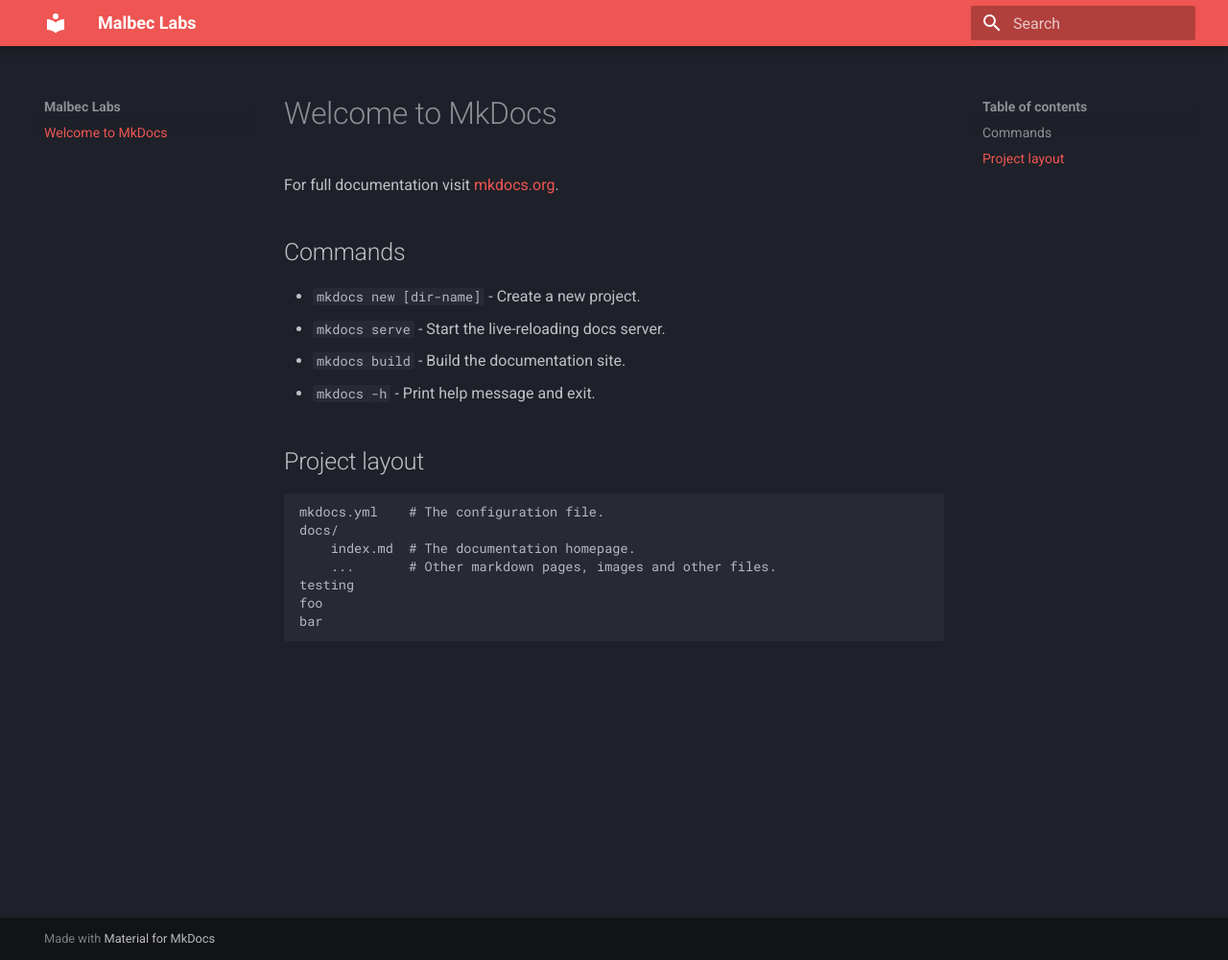
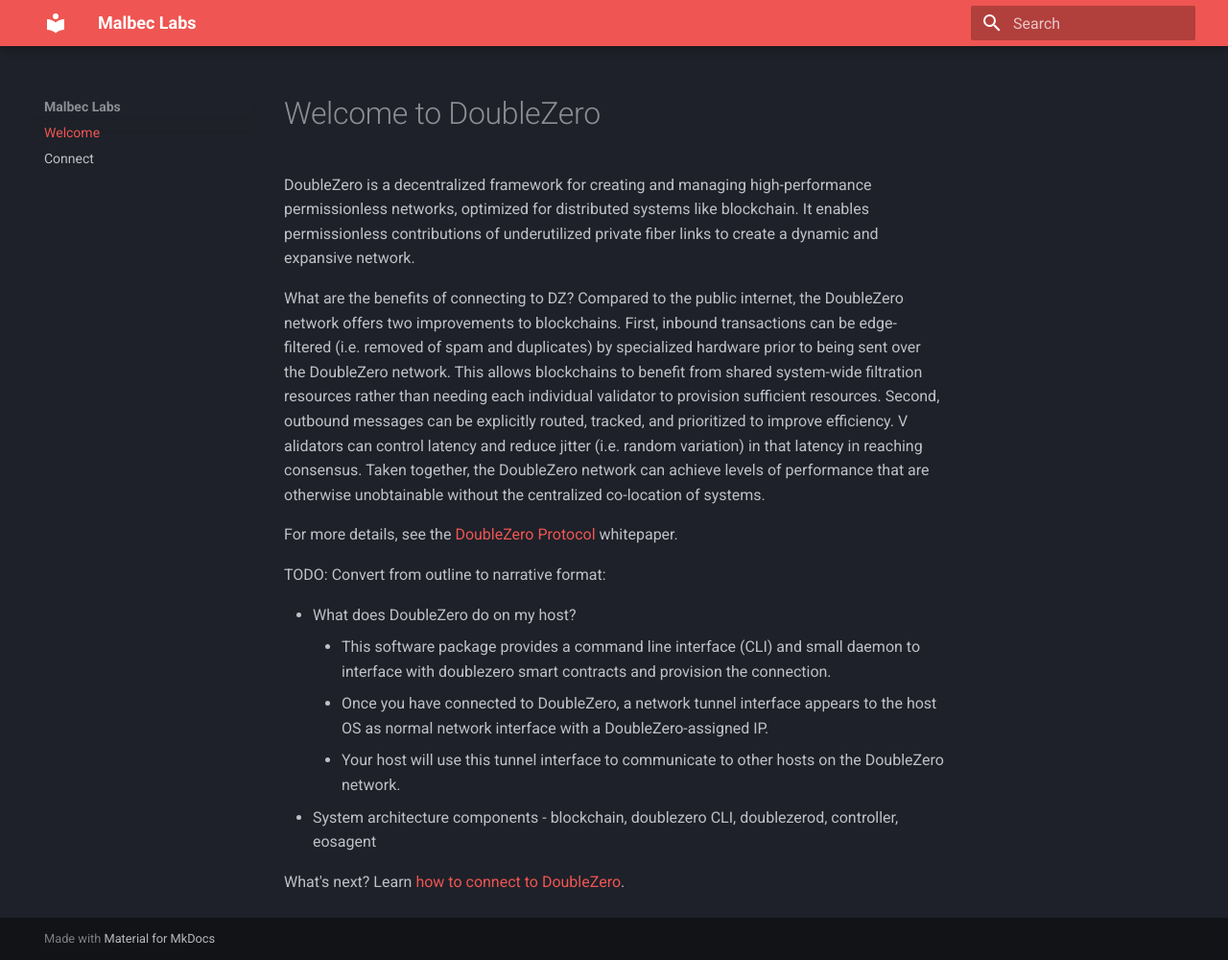
Before and after one commit to malbeclabs/docs, an MkDocs documentation site: the page built from docs/index.md, in a window 1280 px wide and 1000 px high. Shown: the whole window at 96% size. Built offline with MkDocs 1.6.1 and Material for MkDocs 9.7.7, drawn with Linux system fonts in a browser that asks for light colours.

Commit message:
Add content from doublezero repo

```diff
--- a/docs/index.md
+++ b/docs/index.md
@@ -1,20 +1,17 @@
-# Welcome to MkDocs
+# Welcome to DoubleZero
 
-For full documentation visit [mkdocs.org](https://www.mkdocs.org).
+DoubleZero is a decentralized framework for creating and managing high-performance permissionless networks, optimized for distributed systems like blockchain. It enables permissionless contributions of underutilized private fiber links to create a dynamic and expansive network.
 
-## Commands
+What are the benefits of connecting to DZ? Compared to the public internet, the DoubleZero network offers two improvements to blockchains. First, inbound transactions can be edge-filtered (i.e. removed of spam and duplicates) by specialized hardware prior to being sent over the DoubleZero network. This allows blockchains to benefit from shared system-wide filtration resources rather than needing each individual validator to provision sufficient resources. Second, outbound messages can be explicitly routed, tracked, and prioritized to improve efficiency. V alidators can control latency and reduce jitter (i.e. random variation) in that latency in reaching consensus. Taken together, the DoubleZero network can achieve levels of performance that are otherwise unobtainable without the centralized co-location of systems.
 
-* `mkdocs new [dir-name]` - Create a new project.
-* `mkdocs serve` - Start the live-reloading docs server.
-* `mkdocs build` - Build the documentation site.
-* `mkdocs -h` - Print help message and exit.
+For more details, see the [DoubleZero Protocol](https://doublezero.xyz/whitepaper.pdf) whitepaper.
 
-## Project layout
+TODO: Convert from outline to narrative format:
 
-    mkdocs.yml    # The configuration file.
-    docs/
-        index.md  # The documentation homepage.
-        ...       # Other markdown pages, images and other files.
-    testing
-    foo
-    bar
+- What does DoubleZero do on my host?
+    - This software package provides a command line interface (CLI) and small daemon to interface with doublezero smart contracts and provision the connection.
+    - Once you have connected to DoubleZero, a network tunnel interface appears to the host OS as normal network interface with a DoubleZero-assigned IP.
+    - Your host will use this tunnel interface to communicate to other hosts on the DoubleZero network.
+- System architecture components - blockchain, doublezero CLI, doublezerod, controller, eosagent
+
+What's next? Learn [how to connect to DoubleZero](/how-to-connect/).
--- a/mkdocs.yml
+++ b/mkdocs.yml
@@ -5,3 +5,11 @@
   palette:
     scheme: slate
     primary: red
+  features:
+    - content.code.copy
+    - navigation.sections
+nav:
+  - Welcome: index.md
+  - Connect: how-to-connect.md
+markdown_extensions:
+  - toc
```
Also changed, not shown: docs/how-to-connect.md (added, +118 -0 lines).
